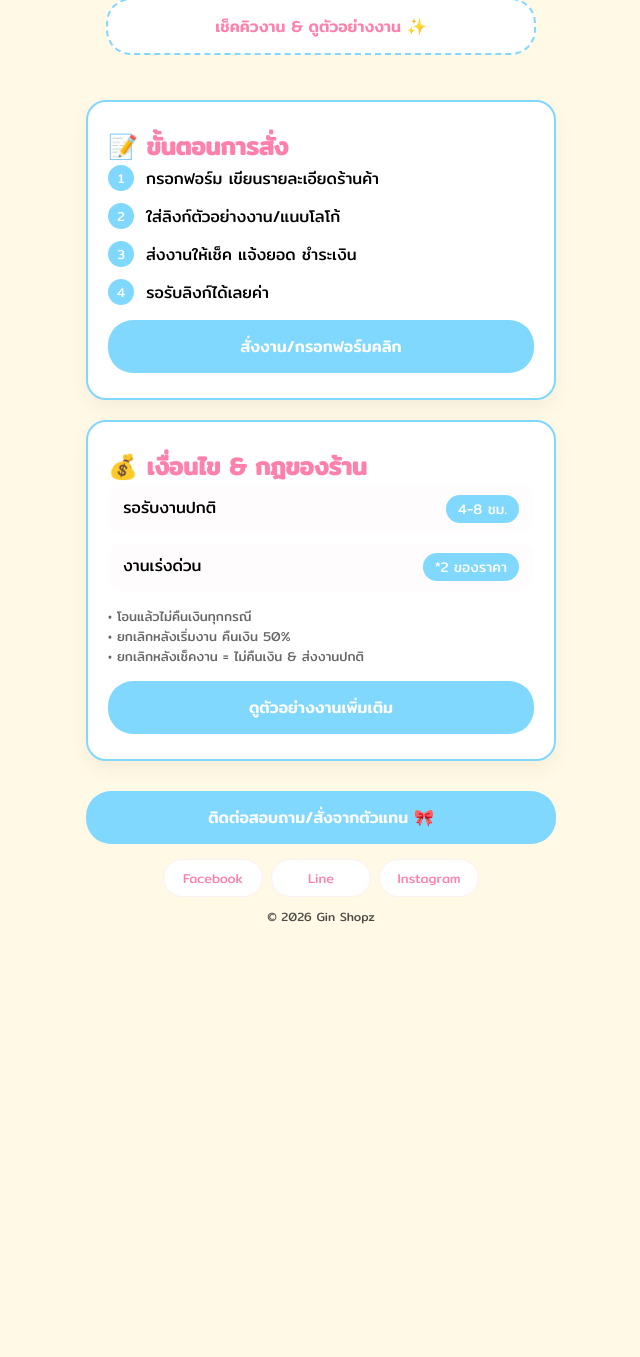
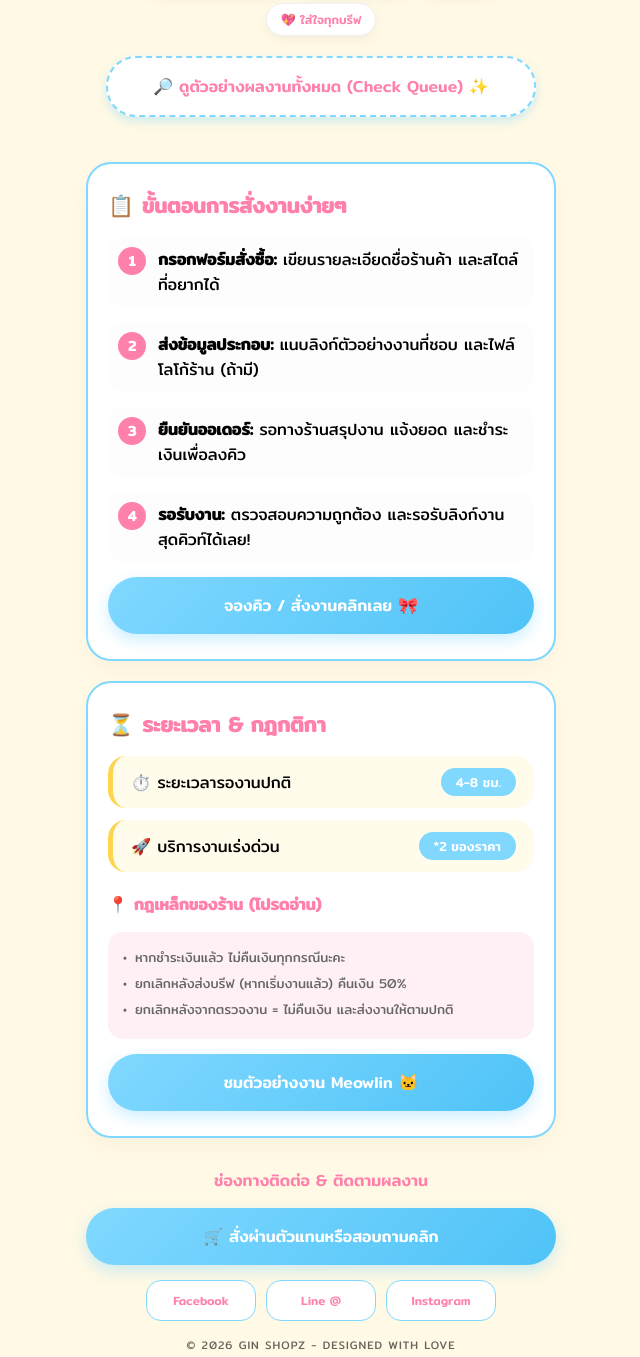
Before and after one commit to ginger36/Ginshopz-, a plain HTML site: page index.html in a window 1280 px wide. Shown: the part 378-1735 px from the top of the page, without its empty margins (319-959 px from the left). Before the commit the page ends 1344 px from the top, so only its background shows below. Drawn offline with Linux system fonts and the light colour scheme.

Commit message:
Update index.html

```diff
--- a/index.html
+++ b/index.html
@@ -9,12 +9,12 @@
 
 <style>
 :root{
-/* ปรับโทนสีตามความชอบ: เหลือง ขาว ฟ้า ชมพู */
---bg:#FFF9E5; /* เหลืองอ่อน */
---main:#80D8FF; /* ฟ้าสดใส */
---dark:#FF80AB; /* ชมพูเข้ม */
+--bg:#FFF9E5;
+--main:#80D8FF;
+--dark:#FF80AB;
 --white:#FFFFFF;
 --glow:rgba(128,216,255,0.4);
+--accent:#FFD54F; /* สีเหลืองทองเพิ่มความโดดเด่น */
 }
 
 *{margin:0;padding:0;box-sizing:border-box;font-family:'Mitr',sans-serif;}
@@ -33,22 +33,25 @@ padding:20px 15px 40px;
 
 .section{
 background:var(--white);
-border-radius:20px;
+border-radius:25px;
 padding:25px 20px;
 margin-bottom:20px;
-box-shadow:0 8px 20px rgba(0,0,0,0.05);
+box-shadow:0 10px 25px rgba(0,0,0,0.03);
 border:2px solid var(--main);
+position: relative;
+overflow: hidden;
 }
 
-h1,h2,h3{color:var(--dark);}
+h1,h2,h3{color:var(--dark); margin-bottom: 15px;}
 .center{text-align:center;}
 
 .logo{
-width:150px;height:150px;
+width:140px;height:140px;
 border-radius:50%;
 overflow:hidden;
 margin:0 auto 20px;
-box-shadow:0 6px 20px var(--glow);
+box-shadow:0 8px 25px var(--glow);
+border: 4px solid var(--white);
 }
 
 .logo img{width:100%;height:100%;object-fit:cover;}
@@ -57,73 +60,101 @@ box-shadow:0 6px 20px var(--glow);
 display:flex;
 flex-wrap:wrap;
 justify-content:center;
-gap:10px;
+gap:8px;
 margin-bottom:20px;
 }
 
 .badge{
 background:#fff;
-padding:8px 16px;
-border-radius:25px;
-box-shadow:0 4px 10px var(--glow);
-font-size:13px;
+padding:6px 14px;
+border-radius:20px;
+box-shadow:0 4px 12px rgba(0,0,0,0.05);
+font-size:12px;
 color:var(--dark);
+border: 1px solid #f0f0f0;
+font-weight: 500;
 }
 
 .btn{
 display:block;
 text-align:center;
-padding:14px;
-border-radius:25px;
+padding:16px;
+border-radius:30px;
 text-decoration:none;
 margin-top:15px;
-font-weight:500;
+font-weight: 500;
+transition: all 0.3s;
 }
 
 .btn-outline{
 background:#fff;
 border:2px dashed var(--main);
 color:var(--dark);
+box-shadow: 0 4px 10px var(--glow);
 }
 
 .btn-main{
-background:var(--main);
+background: linear-gradient(135deg, var(--main), #4FC3F7);
 color:#fff;
+box-shadow: 0 6px 15px var(--glow);
 }
 
 .step{
 display:flex;
-align-items:center;
+align-items:flex-start;
 gap:12px;
-margin-bottom:12px;
+margin-bottom:15px;
+background: #fdfdfd;
+padding: 10px;
+border-radius: 15px;
 }
 
 .step-num{
-background:var(--main);
+background:var(--dark);
 color:#fff;
-width:26px;height:26px;
+min-width:28px; height:28px;
 border-radius:50%;
 display:flex;
 align-items:center;
 justify-content:center;
-font-size:13px;
+font-size:14px;
+font-weight: bold;
 }
 
 .price-row{
 display:flex;
 justify-content:space-between;
-margin-bottom:10px;
-background:#fffcfd;
-padding:10px 15px;
-border-radius:15px;
+align-items: center;
+margin-bottom:12px;
+background:#FFFCEB;
+padding:12px 18px;
+border-radius:18px;
+border-left: 5px solid var(--accent);
 }
 
 .price-tag{
 background:var(--main);
 color:#fff;
-padding:3px 12px;
+padding:4px 15px;
 border-radius:20px;
-font-size:14px;
+font-size:13px;
+font-weight: 500;
+}
+
+/* เพิ่มส่วน Highlight Rules */
+.rule-box {
+    background: #FFF0F5;
+    padding: 15px;
+    border-radius: 15px;
+    font-size: 13px;
+    color: #666;
+    line-height: 1.6;
+}
+
+.rule-item {
+    display: flex;
+    gap: 8px;
+    margin-bottom: 5px;
 }
 
 .footer{
@@ -133,25 +164,34 @@ margin-top:30px;
 
 .socials{
 display:flex;
-gap:8px;
+gap:10px;
 justify-content:center;
 margin-top:15px;
 }
 
 .socials a{
 flex:1;
-max-width:100px;
+max-width:110px;
 text-align:center;
-padding:8px;
-border-radius:25px;
+padding:10px;
+border-radius:15px;
 background:#fff;
 text-decoration:none;
 color:var(--dark);
-font-size:13px;
-border:1px solid #ffeef5;
+font-size:12px;
+font-weight: 500;
+border: 1px solid var(--main);
 }
 
-.small{font-size:12px;opacity:.7;margin-top:10px;}
+.small{font-size:11px;opacity:.6;margin-top:15px; letter-spacing: 1px;}
+
+/* Animation เล็กน้อยให้เว็บดูมีชีวิต */
+@keyframes float {
+    0% { transform: translateY(0px); }
+    50% { transform: translateY(-5px); }
+    100% { transform: translateY(0px); }
+}
+.logo { animation: float 4s ease-in-out infinite; }
 </style>
 </head>
 
@@ -165,58 +205,88 @@ border:1px solid #ffeef5;
 </div>
 
 <h1>Gin Shopz</h1>
-<p style="color:var(--dark);opacity:.8;margin:10px 0 20px;">
-ร้านจูรับทำเว็บบอกรายละเอียดน้า +เว็บอื่นๆด้วย💕🌷
+<p style="color:var(--dark); font-weight: 500; margin:10px 0 5px;">
+✨ ร้านจูรับทำเว็บบอกรายละเอียดน้า ✨
+</p>
+<p style="color:#777; font-size: 13px; margin-bottom: 20px;">
+รับออกแบบเว็บไซต์แสดงข้อมูล และเว็บอื่นๆ ตามใจสั่ง 💕🌷
 </p>
 
 <div class="badges">
-<div class="badge">💻 เว็บบอกรายละเอียด</div>
-<div class="badge">🎨 เว็บรับทำป้าย</div>
-<div class="badge">⭐ มีตัวอย่างงาน</div>
+    <div class="badge">🌐 เว็บบอกรายละเอียด</div>
+    <div class="badge">🎨 เว็บรับทำป้าย</div>
+    <div class="badge">✅ งานไว</div>
+    <div class="badge">💖 ใส่ใจทุกบรีฟ</div>
 </div>
 
 <a href="https://ginger36.github.io/kataiy/" class="btn btn-outline">
-เช็คคิวงาน & ดูตัวอย่างงาน ✨
+🔎 ดูตัวอย่างผลงานทั้งหมด (Check Queue) ✨
 </a>
 </div>
 
 <div class="section">
-<h2>📝 ขั้นตอนการสั่ง</h2>
+<h2 style="font-size: 1.3rem; display: flex; align-items: center; gap: 8px;">
+    <span>📋</span> ขั้นตอนการสั่งงานง่ายๆ
+</h2>
 
-<div class="step"><div class="step-num">1</div><div>กรอกฟอร์ม เขียนรายละเอียดร้านค้า</div></div>
-<div class="step"><div class="step-num">2</div><div>ใส่ลิงก์ตัวอย่างงาน/แนบโลโก้</div></div>
-<div class="step"><div class="step-num">3</div><div>ส่งงานให้เช็ค แจ้งยอด ชำระเงิน</div></div>
-<div class="step"><div class="step-num">4</div><div>รอรับลิงก์ได้เลยค่า</div></div>
+<div class="step">
+    <div class="step-num">1</div>
+    <div><strong>กรอกฟอร์มสั่งซื้อ:</strong> เขียนรายละเอียดชื่อร้านค้า และสไตล์ที่อยากได้</div>
+</div>
+<div class="step">
+    <div class="step-num">2</div>
+    <div><strong>ส่งข้อมูลประกอบ:</strong> แนบลิงก์ตัวอย่างงานที่ชอบ และไฟล์โลโก้ร้าน (ถ้ามี)</div>
+</div>
+<div class="step">
+    <div class="step-num">3</div>
+    <div><strong>ยืนยันออเดอร์:</strong> รอทางร้านสรุปงาน แจ้งยอด และชำระเงินเพื่อลงคิว</div>
+</div>
+<div class="step">
+    <div class="step-num">4</div>
+    <div><strong>รอรับงาน:</strong> ตรวจสอบความถูกต้อง และรอรับลิงก์งานสุดคิวท์ได้เลย!</div>
+</div>
 
-<a href="https://lin.ee/DlQOulZl" class="btn btn-main">สั่งงาน/กรอกฟอร์มคลิก</a>
+<a href="https://lin.ee/DlQOulZl" class="btn btn-main">จองคิว / สั่งงานคลิกเลย 🎀</a>
 </div>
 
 <div class="section">
-<h2>💰 เงื่อนไข & กฎของร้าน</h2>
+<h2 style="font-size: 1.3rem; display: flex; align-items: center; gap: 8px;">
+    <span>⏳</span> ระยะเวลา & กฎกติกา
+</h2>
 
-<div class="price-row"><span>รอรับงานปกติ</span><span class="price-tag">4-8 ชม.</span></div>
-<div class="price-row"><span>งานเร่งด่วน</span><span class="price-tag">*2 ของราคา</span></div>
-
-<div style="margin-top:15px; font-size:13px; color:#666;">
-<p>• โอนแล้วไม่คืนเงินทุกกรณี</p>
-<p>• ยกเลิกหลังเริ่มงาน คืนเงิน 50%</p>
-<p>• ยกเลิกหลังเช็คงาน = ไม่คืนเงิน & ส่งงานปกติ</p>
+<div class="price-row">
+    <span>⏱️ ระยะเวลารองานปกติ</span>
+    <span class="price-tag">4-8 ชม.</span>
+</div>
+<div class="price-row">
+    <span>🚀 บริการงานเร่งด่วน</span>
+    <span class="price-tag">*2 ของราคา</span>
 </div>
 
-<a href="https://ginger36.github.io/meowlinstore/" class="btn btn-main">ดูตัวอย่างงานเพิ่มเติม</a>
+<h3 style="font-size: 1rem; margin-top: 20px;">📍 กฎเหล็กของร้าน (โปรดอ่าน)</h3>
+<div class="rule-box">
+    <div class="rule-item"><span>•</span> หากชำระเงินแล้ว ไม่คืนเงินทุกกรณีนะคะ</div>
+    <div class="rule-item"><span>•</span> ยกเลิกหลังส่งบรีฟ (หากเริ่มงานแล้ว) คืนเงิน 50%</div>
+    <div class="rule-item"><span>•</span> ยกเลิกหลังจากตรวจงาน = ไม่คืนเงิน และส่งงานให้ตามปกติ</div>
+</div>
+
+<a href="https://ginger36.github.io/meowlinstore/" class="btn btn-main">ชมตัวอย่างงาน Meowlin 🐱</a>
 </div>
 
 <div class="footer">
-<a href="https://lin.ee/DlQOulZl" class="btn btn-main">ติดต่อสอบถาม/สั่งจากตัวแทน 🎀</a>
+<p style="color:var(--dark); margin-bottom: 15px; font-weight: 500;">ช่องทางติดต่อ & ติดตามผลงาน</p>
+<a href="https://lin.ee/DlQOulZl" class="btn btn-main" style="margin-bottom: 10px;">
+    🛒 สั่งผ่านตัวแทนหรือสอบถามคลิก
+</a>
 
 <div class="socials">
 <a href="https://www.facebook.com/profile.php?id=61581711402770">Facebook</a>
-<a href="https://lin.ee/DlQOulZl">Line</a>
+<a href="https://lin.ee/DlQOulZl">Line @</a>
 <a href="#">Instagram</a>
 </div>
 
 <p class="small">
-© 2026 Gin Shopz
+© 2026 GIN SHOPZ - DESIGNED WITH LOVE
 </p>
 </div>
 
```
